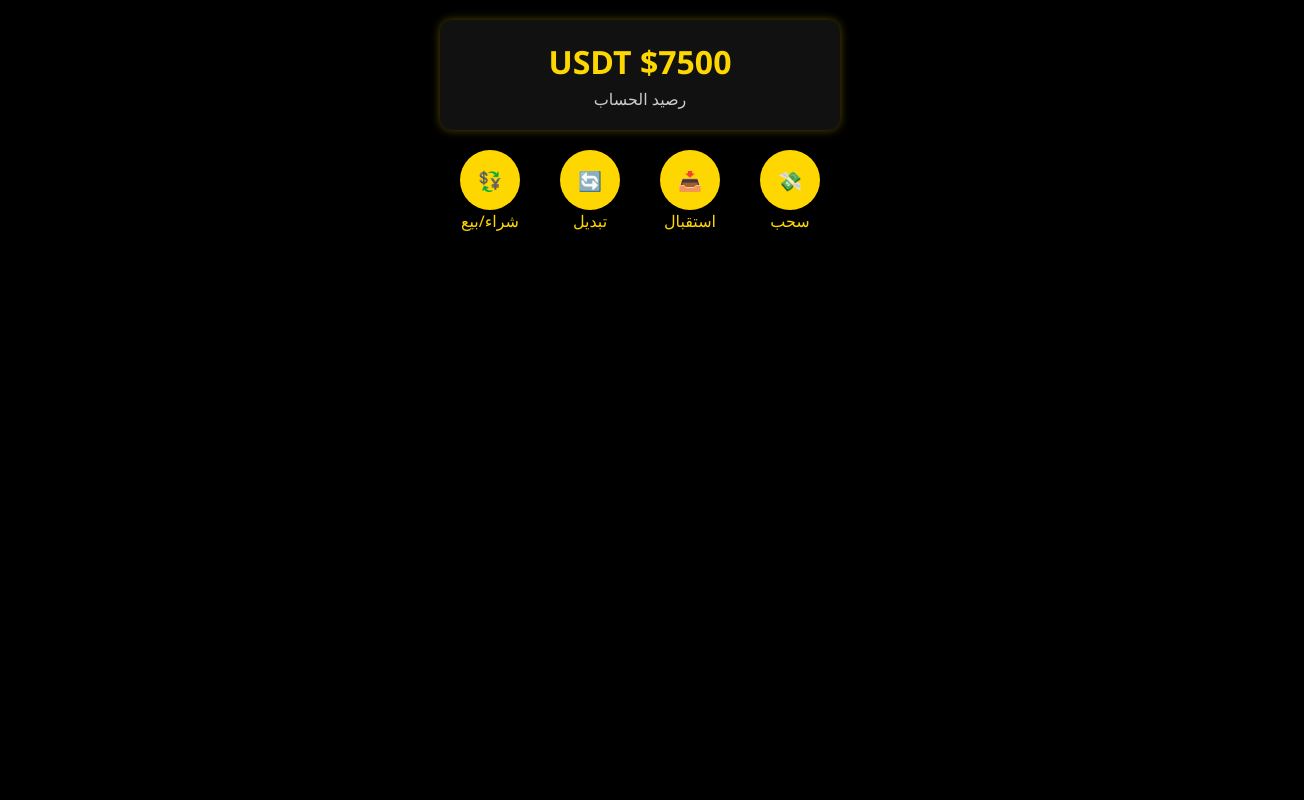
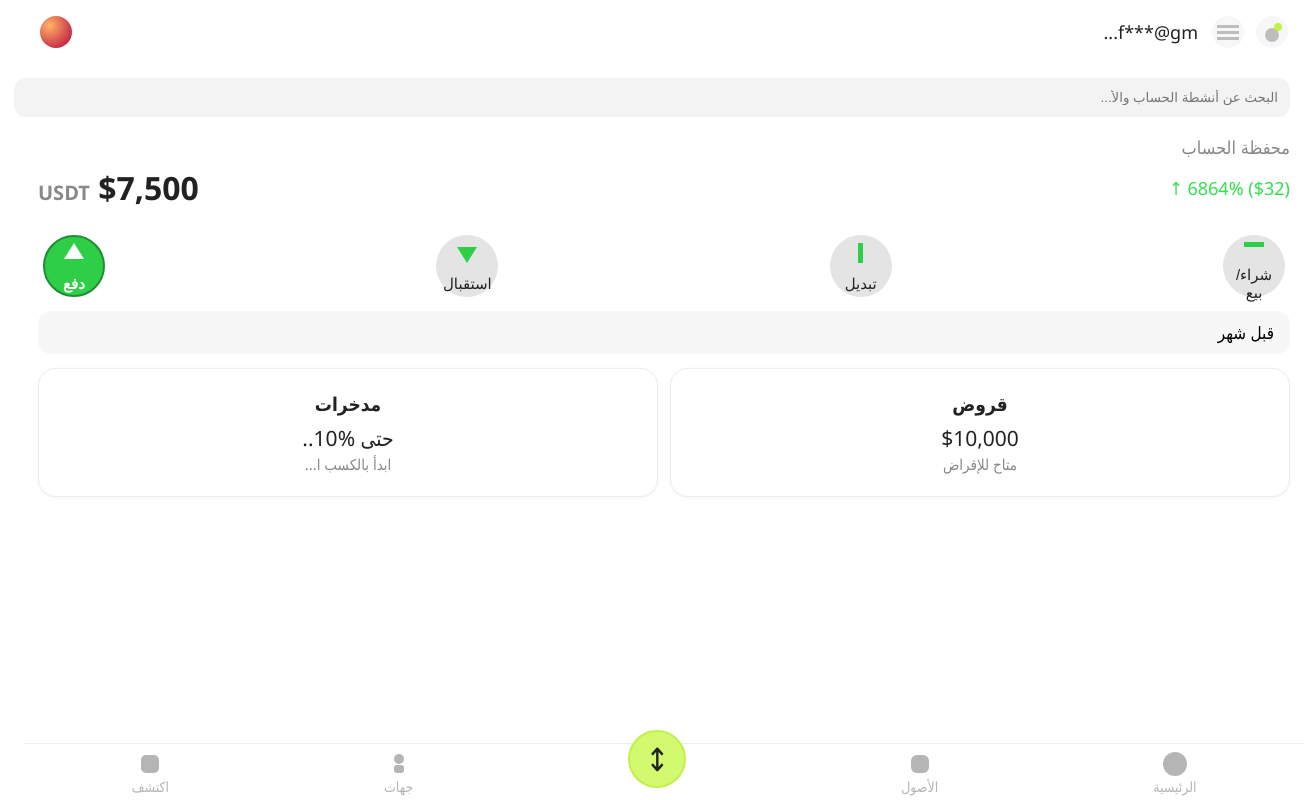
Before and after one commit to Global-HASH-09/C-Wallet-, a plain HTML site: page index.html in a window 1280 px wide. Shown: the whole page, 1304 px wide, since content can reach past the window. Drawn offline with Linux system fonts and the light colour scheme.

Commit message:
Update index.html

```diff
--- a/index.html
+++ b/index.html
@@ -1,106 +1,196 @@
 <!DOCTYPE html>
-<html lang="ar" dir="rtl">
+<html lang="en" dir="rtl">
 <head>
   <meta charset="UTF-8">
-  <title>C-WALLET</title>
+  <title>Wallet Clone - Test Only</title>
   <meta name="viewport" content="width=device-width, initial-scale=1.0">
   <style>
-    body {
-      margin: 0;
-      font-family: 'Segoe UI', sans-serif;
-      background-color: #000;
-      color: #FFD700;
+    body { font-family: 'Segoe UI', Tahoma, Geneva, Verdana, sans-serif; background: #fff; margin: 0; padding: 0; }
+    .header { display: flex; align-items: center; padding: 16px; }
+    .bell { width: 32px; height: 32px; background: #f7f7f7; border-radius: 50%; display: flex; align-items: center; justify-content: center; position: relative; }
+    .bell-dot { position: absolute; top: 7px; right: 6px; width: 8px; height: 8px; background: #c1f24b; border-radius: 50%; }
+    .menu { width: 32px; height: 32px; background: #f7f7f7; border-radius: 50%; display: flex; align-items: center; justify-content: center; margin-right: 12px; }
+    .profile { width: 32px; height: 32px; background: radial-gradient(circle at 30% 30%, #ffb369, #b40039); border-radius: 50%; margin-right: auto; }
+    .email { font-size: 18px; color: #222; margin: 0 14px; }
+    .search-bar { margin: 14px 14px 0 14px; background: #f3f3f3; border-radius: 12px; padding: 12px; color: #888; border: none; width: calc(100% - 28px); }
+    .section { margin: 18px 14px; }
+    .wallet-balance { display: flex; align-items: center; justify-content: space-between; }
+    .wallet-balance > div { font-size: 22px; color: #222; }
+    .wallet-balance .balance { font-weight: bold; font-size: 32px; color: #222; }
+    .wallet-balance .percent { color: #32df4c; font-size: 18px; margin-left: 6px; }
+    .actions { display: flex; justify-content: space-between; margin: 26px 0 12px 0; }
+    .action-btn {
+      background: #e4e4e4;
+      color: #222;
+      border: none;
+      border-radius: 50%;
+      width: 62px;
+      height: 62px;
+      display: flex;
+      flex-direction: column;
+      align-items: center;
+      justify-content: center;
+      font-size: 16px;
+      cursor: not-allowed;
+      margin: 0 5px;
     }
-    .container {
-      max-width: 400px;
-      margin: auto;
-      padding: 20px;
+    .action-btn.withdrawal {
+      background: #2ecf46;
+      color: #fff;
+      cursor: pointer;
+      font-weight: bold;
+      border: 2px solid #1f8d34;
     }
-    .balance-section {
-      background-color: #111;
-      padding: 20px;
-      border-radius: 12px;
+    .action-label { margin-top: 4px; font-size: 15px; }
+    .history { background: #f7f7f7; border-radius: 13px; padding: 10px 16px; margin: 14px 0; font-size: 17px; }
+    .cards { display: flex; gap: 12px; margin-bottom: 22px; }
+    .card {
+      background: #fff;
+      border-radius: 18px;
+      box-shadow: 0 1px 5px rgba(0,0,0,0.04);
+      padding: 22px 14px;
+      flex: 1;
       text-align: center;
-      box-shadow: 0 0 10px #FFD70055;
+      font-size: 17px;
+      border: 1px solid #ececec;
     }
-    .balance {
-      font-size: 2em;
-      font-weight: bold;
-    }
-    .label {
-      margin-top: 5px;
-      font-size: 1em;
-      color: #ccc;
-    }
-    .actions {
+    .loan { font-size: 19px; font-weight: bold; color: #222; }
+    .amount { font-size: 21px; margin: 7px 0 2px 0; color: #222; }
+    .footer {
+      position: fixed;
+      width: 100%;
+      bottom: 0;
+      left: 0;
+      background: #fff;
       display: flex;
       justify-content: space-around;
-      margin-top: 20px;
+      align-items: center;
+      border-top: 1px solid #ececec;
+      padding: 7px 0 4px 0;
+      z-index: 10;
     }
-    .action {
-      text-align: center;
+    .footer-btn {
+      display: flex; flex-direction: column; align-items: center; color: #b5b5b5; font-size: 14px; text-decoration: none;
     }
-    .action-circle {
-      width: 60px;
-      height: 60px;
-      background-color: #FFD700;
-      color: #000;
+    .footer-btn.active { color: #222; }
+    .footer-center {
+      background: #d3f96e;
+      width: 54px;
+      height: 54px;
       border-radius: 50%;
       display: flex;
       align-items: center;
       justify-content: center;
-      margin: auto;
-      font-size: 1.2em;
-      cursor: pointer;
+      margin-top: -30px;
+      border: 2px solid #c1f24b;
+      font-size: 30px;
     }
-    .notice {
-      margin-top: 20px;
-      background-color: #222;
-      padding: 15px;
-      border-radius: 8px;
+    .modal {
+      display: none;
+      position: fixed;
+      top: 0; left: 0; width: 100vw; height: 100vh;
+      background: rgba(0,0,0,0.28);
+      align-items: center; justify-content: center;
+      z-index: 999;
+    }
+    .modal-content {
+      background: #fff;
+      padding: 35px 25px;
+      border-radius: 15px;
       text-align: center;
-      display: none;
-      font-size: 0.95em;
+      font-size: 20px;
+      color: #c0141a;
+      font-weight: bold;
+      box-shadow: 0 2px 16px rgba(0,0,0,0.09);
     }
   </style>
 </head>
 <body>
-
-  <div class="container">
-    <div class="balance-section">
-      <div class="balance">$7500 USDT</div>
-      <div class="label">رصيد الحساب</div>
+  <div class="header">
+    <div class="bell">
+      <svg width="20" height="20" fill="#bdbdbd"><circle cx="10" cy="13" r="7" /></svg>
+      <span class="bell-dot"></span>
     </div>
-
+    <div class="menu">
+      <svg width="22" height="22" fill="#bdbdbd"><rect width="22" height="3" y="4"/><rect width="22" height="3" y="10"/><rect width="22" height="3" y="16"/></svg>
+    </div>
+    <span class="email">f***@gm...</span>
+    <div class="profile"></div>
+  </div>
+  <input class="search-bar" type="text" placeholder="البحث عن أنشطة الحساب والأ...">
+  <div class="section">
+    <div style="color:#888; font-size:18px; margin-bottom:7px;">محفظة الحساب</div>
+    <div class="wallet-balance">
+      <div class="percent">($32) 6864% ↑</div>
+      <div class="balance">$7,500 <span style="font-size:20px; color:#888;">USDT</span></div>
+    </div>
     <div class="actions">
-      <div class="action">
-        <div class="action-circle" onclick="showNotice()">💸</div>
-        <div>سحب</div>
+      <button class="action-btn" disabled>
+        <div><svg width="28" height="28" fill="#2ecf46"><rect width="20" height="5" x="4" y="12"/></svg></div>
+        <div class="action-label">شراء/بيع</div>
+      </button>
+      <button class="action-btn" disabled>
+        <div><svg width="28" height="28" fill="#2ecf46"><rect width="20" height="5" x="4" y="12" transform="rotate(90 14 14)"/></svg></div>
+        <div class="action-label">تبديل</div>
+      </button>
+      <button class="action-btn" disabled>
+        <div><svg width="28" height="28" fill="#2ecf46"><polygon points="14,24 24,8 4,8"/></svg></div>
+        <div class="action-label">استقبال</div>
+      </button>
+      <button class="action-btn withdrawal" id="withdrawBtn">
+        <div><svg width="28" height="28" fill="#fff"><polygon points="14,4 24,20 4,20"/></svg></div>
+        <div class="action-label">دفع</div>
+      </button>
+    </div>
+    <div class="history">
+      <span>قبل شهر</span>
+    </div>
+    <div class="cards">
+      <div class="card">
+        <div class="loan">قروض</div>
+        <div class="amount">$10,000</div>
+        <div style="color:#888; font-size:15px;">متاح للإقراض</div>
       </div>
-      <div class="action">
-        <div class="action-circle">📥</div>
-        <div>استقبال</div>
-      </div>
-      <div class="action">
-        <div class="action-circle">🔄</div>
-        <div>تبديل</div>
-      </div>
-      <div class="action">
-        <div class="action-circle">💱</div>
-        <div>شراء/بيع</div>
+      <div class="card">
+        <div class="loan">مدخرات</div>
+        <div class="amount">حتى %10..</div>
+        <div style="color:#888; font-size:15px;">ابدأ بالكسب ا...</div>
       </div>
     </div>
-
-    <div class="notice" id="withdrawNotice">
-      ⚠️ $122 USDT مطلوبة لفتح الدفع. بعد الدفع، سيتم إرسال 90 ETH إلى عنوانك خلال 30 ثانية.
+  </div>
+  <div class="footer">
+    <a href="#" class="footer-btn">
+      <svg width="26" height="26" fill="#b5b5b5"><circle cx="13" cy="13" r="12"/></svg>
+      الرئيسية
+    </a>
+    <a href="#" class="footer-btn">
+      <svg width="26" height="26" fill="#b5b5b5"><rect x="4" y="4" width="18" height="18" rx="6"/></svg>
+      الأصول
+    </a>
+    <div class="footer-center">
+      <span style="font-size: 32px; color: #222;">↕</span>
+    </div>
+    <a href="#" class="footer-btn">
+      <svg width="26" height="26" fill="#b5b5b5"><circle cx="13" cy="8" r="5"/><rect x="8" y="14" width="10" height="8" rx="3"/></svg>
+      جهات
+    </a>
+    <a href="#" class="footer-btn">
+      <svg width="26" height="26" fill="#b5b5b5"><rect width="18" height="18" x="4" y="4" rx="5"/></svg>
+      اكتشف
+    </a>
+  </div>
+  <div class="modal" id="modal">
+    <div class="modal-content">
+    مطلوب 122 دولارًا أمريكيًا لفتح الدفع
     </div>
   </div>
-
   <script>
-    function showNotice() {
-      document.getElementById('withdrawNotice').style.display = 'block';
-    }
+    const withdrawBtn = document.getElementById('withdrawBtn');
+    const modal = document.getElementById('modal');
+    withdrawBtn.addEventListener('click', function() {
+      modal.style.display = 'flex';
+      setTimeout(() => { modal.style.display = 'none'; }, 3000);
+    });
   </script>
-
 </body>
 </html>
```
